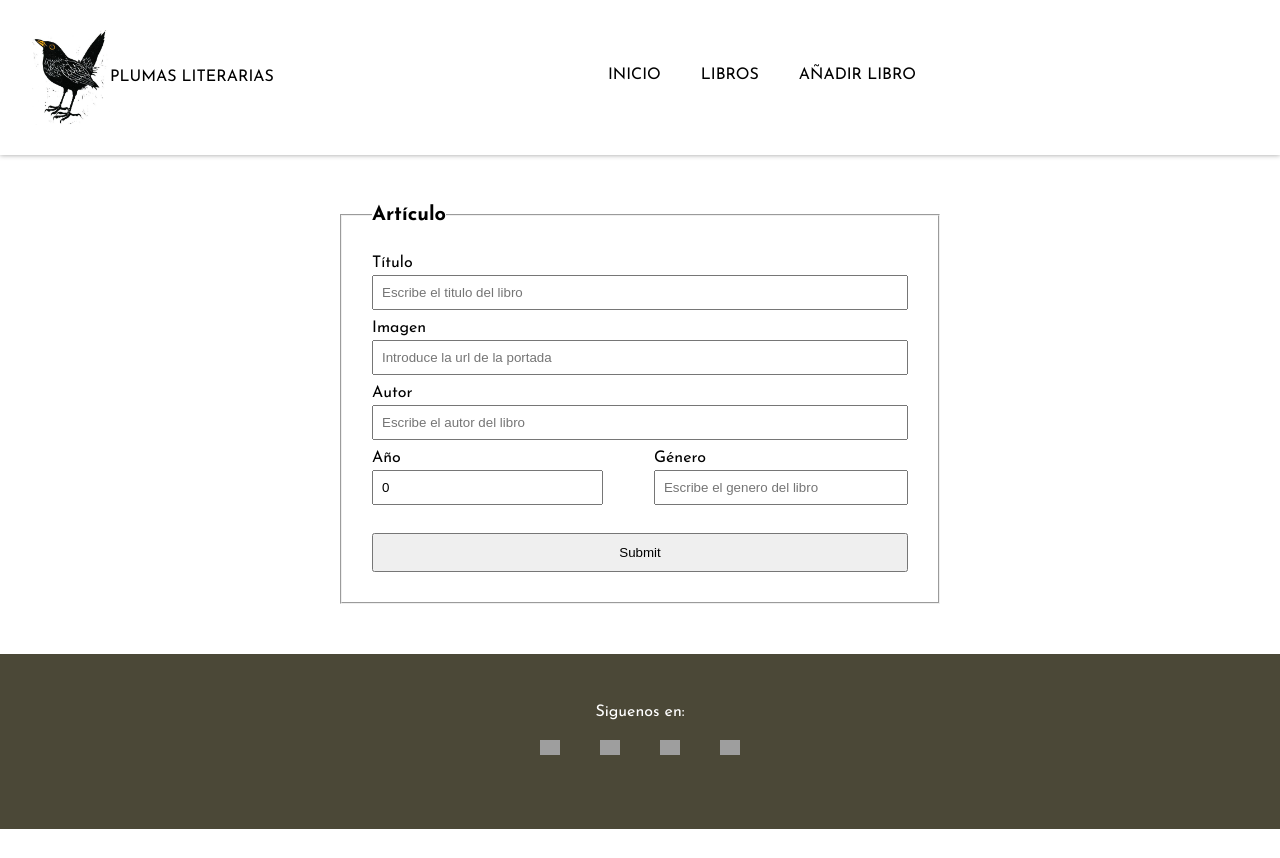
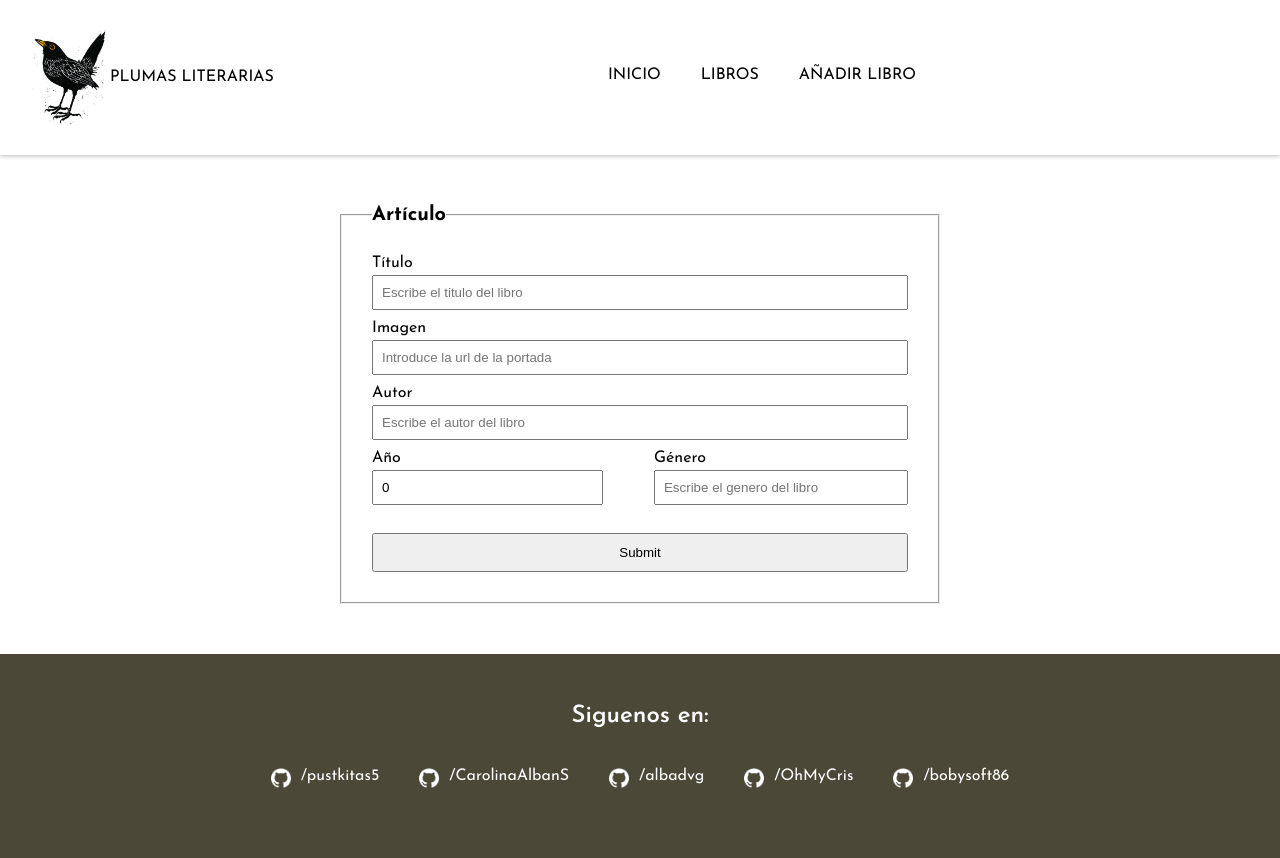
Before and after one commit to bobysoft86/proyectoGrupoAngularUpgrade, an Angular app: page /create in a window 1280 px wide. Before the commit the page ends 829 px from the top, so only its background shows below. Built offline with nearby package versions, Linux system fonts and the light colour scheme; grey boxes are pictures that could not be loaded.

Commit message:
github links footer

```diff
--- a/src/app/core/footer/footer.component.html
+++ b/src/app/core/footer/footer.component.html
@@ -1,25 +1,38 @@
 <div>
-    <p>Siguenos en:</p>
+    <p class="title">Siguenos en:</p>
     <ul>
         <li>
-            <a href="https://twitter.com/">
-                <img src="https://graffica.ams3.digitaloceanspaces.com/2023/07/rQYXqS5v-F1ySdm9WYAIbjHo-1024x1024.jpeg" alt="twitter"/>
+            <a href="https://github.com/puskitas5">
+                <img src="assets/img/github.png" alt="github"/>
+                <p>/pustkitas5</p>
+            </a>
+
+        </li>
+
+        <li>
+            <a href="https://github.com/CarolinaAlbanS">
+                <img src="assets/img/github.png" alt="github"/>
+                <p>/CarolinaAlbanS</p>
+            </a>
+        </li>
+
+        <li>
+            <a href="https://github.com/albadvg">
+                <img src="assets/img/github.png" alt="github"/>
+                <p>/albadvg</p>
+            </a>
+        </li>
+        <li>
+            <a href="https://github.com/OhMyCris">
+                <img src="assets/img/github.png" alt="github"/>
+                <p>/OhMyCris</p>
             </a>
 
         </li>
         <li>
-            <a href="https://www.facebook.com/">
-                <img src="https://cdn.icon-icons.com/icons2/2415/PNG/512/facebook_original_logo_icon_146526.png" alt="facebook"/>
-            </a>
-        </li>
-        <li>
-            <a href="https://www.instagram.com/">
-                <img src="https://upload.wikimedia.org/wikipedia/commons/thumb/e/e7/Instagram_logo_2016.svg/2048px-Instagram_logo_2016.svg.png" alt="instagram"/>
-            </a>
-        </li>
-        <li>
-            <a href="https://www.tiktok.com/es/">
-                <img src="https://seeklogo.com/images/T/tiktok-logo-1F4A5DCD45-seeklogo.com.png" alt="tiktok"/>
+            <a href="https://github.com/bobysoft86">
+                <img src="assets/img/github.png" alt="github"/>
+                <p>/bobysoft86</p>
             </a>
 
         </li>
--- a/src/app/core/footer/footer.component.scss
+++ b/src/app/core/footer/footer.component.scss
@@ -3,8 +3,11 @@ div {
     padding: 50px 20px;
     color: white;
 
-    p {
+    .title {
         text-align: center;
+        font-size: 24px;
+        font-weight: 600;
+        margin-bottom: 20px;
     }
 
     ul {
@@ -14,8 +17,14 @@ div {
 
         li {
             padding: 20px;
-            img {
-                width: 20px;
+
+            a {
+                display: flex;
+                gap: 10px;
+                text-decoration: none;
+                img {
+                    width: 20px;
+                }
             }
         }
     }
```
Also changed, not shown: src/assets/img/github.png (added).
